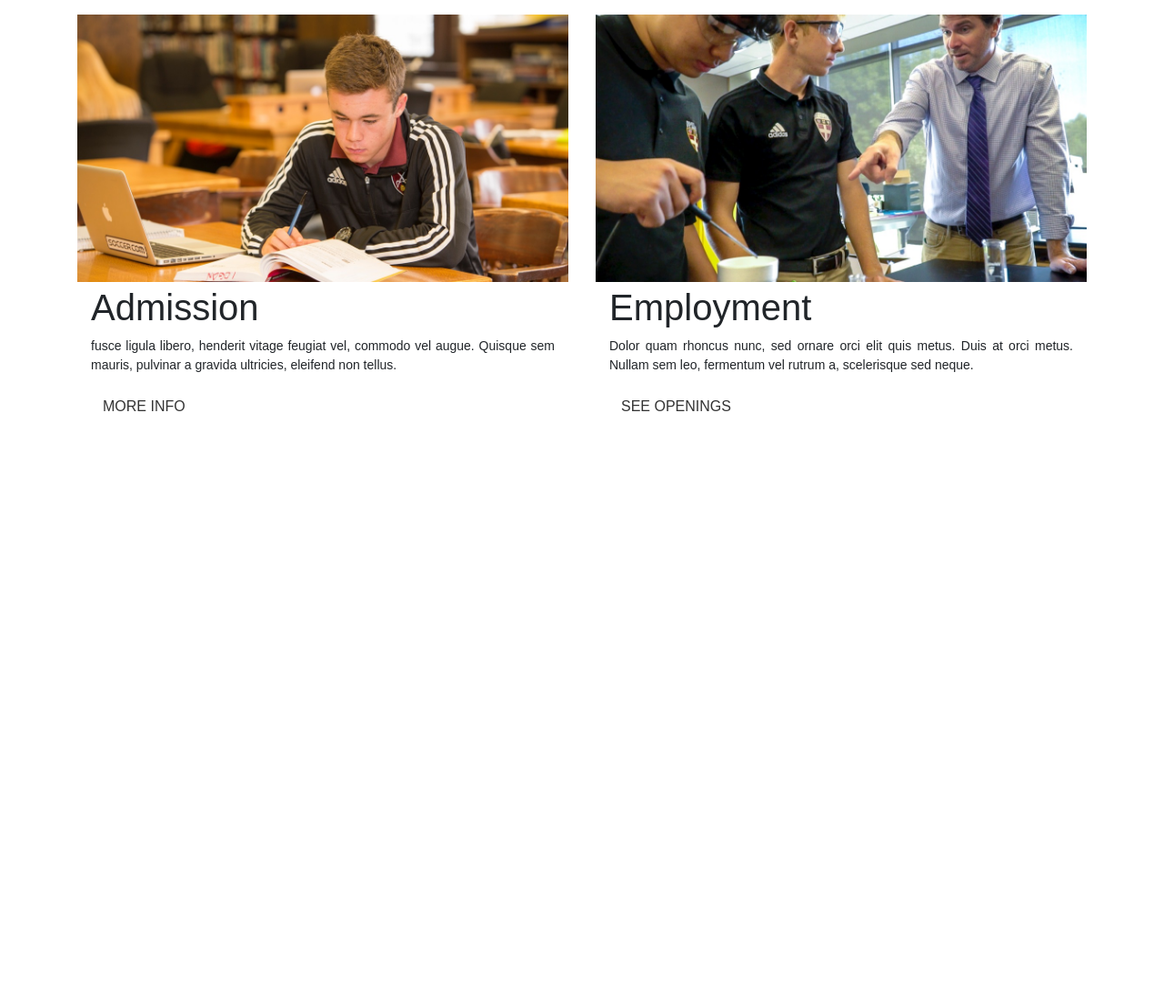
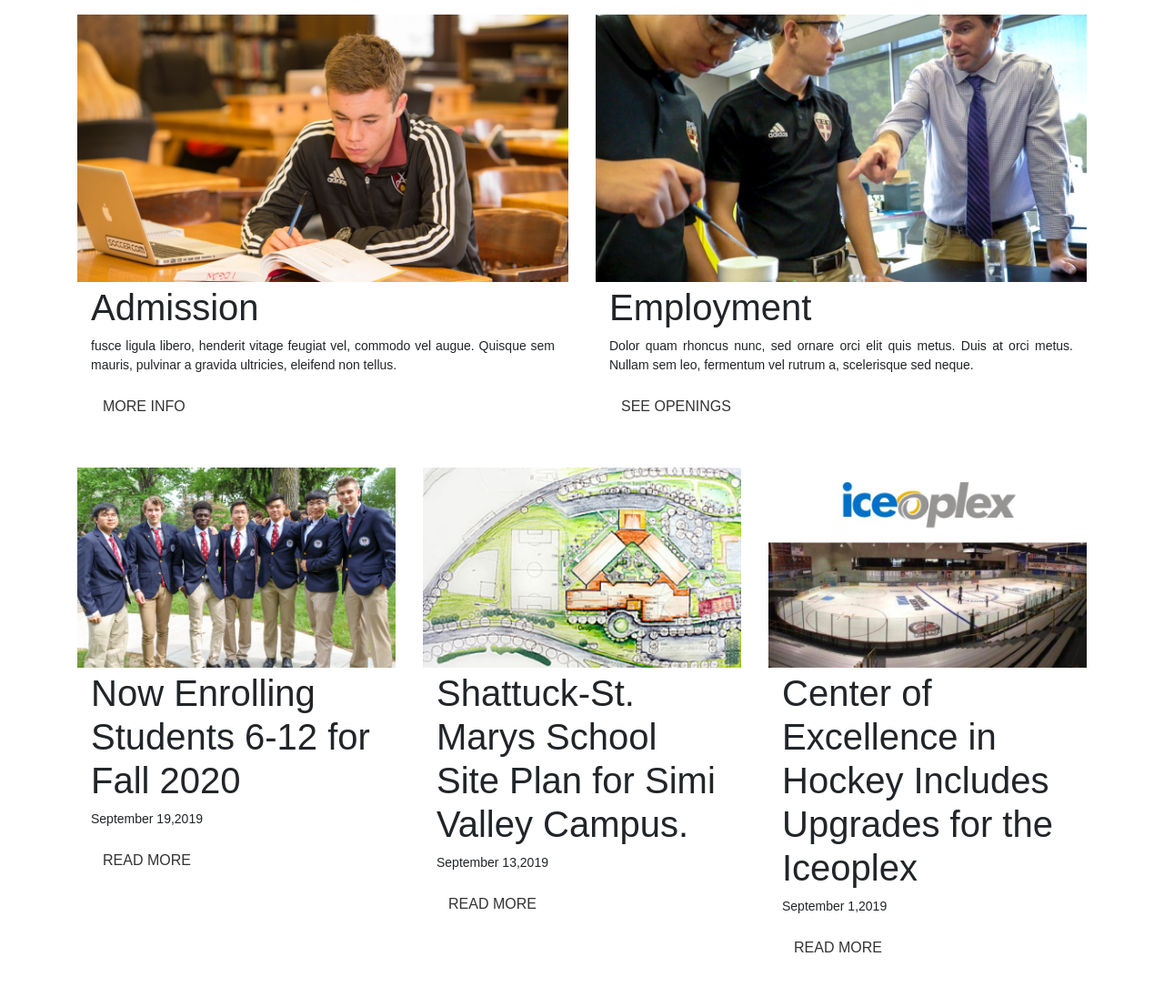
Before and after one commit to ErwinZadeh/UI-Dev-Code-Exercise, a plain HTML site: page index.html in a window 1280 px wide. Shown: the whole page at 91% size. Before the commit the page ends 800 px from the top, so only its background shows below. Drawn offline with Linux system fonts and the light colour scheme.

Commit message:
index.html done

```diff
--- a/index.html
+++ b/index.html
@@ -39,6 +39,56 @@
                 </div>
             </div>
         </section>
+
+        <section class="section-two">
+            <div class="container">
+                <div class="row pt-3">
+                    <div class="col-sm-4 article-box new-box p-0 pr-0 pl-0 pb-3">
+                        <div class="col-sm-12">
+                            <img src="img/news-1.png" class="img-fluid article-image"/>
+                            <div class="col-12 bg-white pb-3 pt-1">
+                                <h1 class="article-title news-title position-relative">Now Enrolling Students 6-12 for Fall 2020</h1>
+                                <p class="article-description text-justify">
+                                    September 19,2019
+                                </p>
+                                <a href="#" class="btn article-button news-button">
+                                    READ MORE
+                                </a>
+                            </div>
+                        </div>
+                    </div>
+                    <div class="col-sm-4 article-box new-box p-0 pr-0 pl-0 pb-3">
+                        <div class="col-sm-12">
+                            <img src="img/news-2.jpg" class="img-fluid article-image"/>
+                            <div class="col-12 bg-white pb-3 pt-1">
+                                <h1 class="article-title news-title position-relative">Shattuck-St. Marys School Site Plan for Simi Valley Campus.</h1>
+                                <p class="article-description text-justify">
+                                    September 13,2019
+                                </p>
+                                <a href="#" class="btn article-button news-button">
+                                    READ MORE
+                                </a>
+                            </div>
+                        </div>
+                    </div>
+                    <div class="col-sm-4 article-box new-box p-0 pr-0 pl-0 pb-3">
+                        <div class="col-sm-12">
+                            <img src="img/news-3.jpg" class="img-fluid article-image"/>
+                            <div class="col-12 bg-white pb-3 pt-1">
+                                <h1 class="article-title news-title position-relative">Center of Excellence in Hockey Includes Upgrades for the Iceoplex</h1>
+                                <p class="article-description text-justify">
+                                    September 1,2019
+                                </p>
+                                <a href="#" class="btn article-button news-button">
+                                    READ MORE
+                                </a>
+                            </div>
+                        </div>
+                    </div>
+                </div>
+            </div>
+        </section>
+
         <section class="footer">
             <div class="container">
                 <div class="row pt-3">
```
